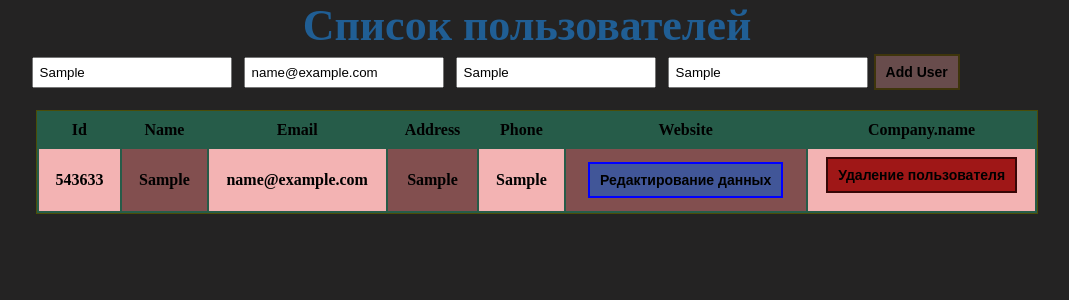
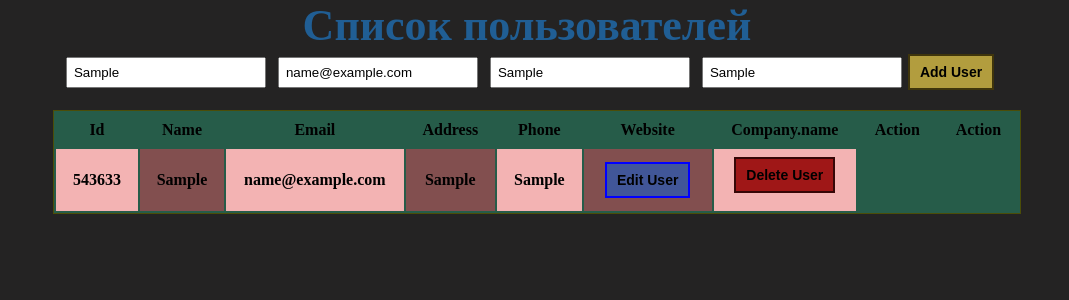
Before and after one commit to AnnVinogradova/Jsone.app.next.js, a Next.js app: page / in a window 1280 px wide. Both pictures are taken after typing "Sample", "name@example.com", "Sample", "Sample" into the empty fields and a click on the button "Add User". Shown: the top 300 px of the page, without its empty margins (113-1182 px from the left). Built offline with nearby package versions, Linux system fonts and the light colour scheme; no server answers.

Commit message:
Работает удаление

```diff
--- /dev/null
+++ b/components/EditMember.js
@@ -0,0 +1,11 @@
+export default function EditMember() {
+	return <>
+		<tr>
+			<td><input type='text' name='username' placeholder="Enter Name"></input></td>
+			<td><input type='text' name='email' placeholder="Enter Email"></input></td>
+			<td><input type='text' name='phone' placeholder="Enter Phone"></input></td>
+			<td><input type='text' name='website' placeholder="Enter Website"></input></td>
+			<td><button type='submit'>Update User</button></td>
+		</tr>
+	</>
+}
--- a/components/FeachApi.js
+++ b/components/FeachApi.js
@@ -1,4 +1,5 @@
-import { useEffect, useState } from 'react'
+import { userAgentFromString } from 'next/server'
+import { useEffect, useRef, useState } from 'react'
 import Table from './Table'
 
 export default function FeachAPI() {
@@ -31,9 +32,18 @@ export default function FeachAPI() {
 		setUser(prevData => prevData.concat(newUser))
 	}
 
+	function handleEdit() {
+
+	}
+
+	function handleDelete(id) {
+		const updateData = user.filter((u) => id !== u.id)
+		setUser(updateData)
+	}
+
 	return <>
 		<div className='table-block'>
-			<Table user={user} handleValues={handleValues} />
+			<Table user={user} handleValues={handleValues} handleDelete={handleDelete} />
 		</div>
 	</>
 }
--- a/components/Table.js
+++ b/components/Table.js
@@ -1,15 +1,17 @@
+import EditMember from "./EditMember"
 
-
-export default function Table({ user, handleDelete, handleValues }) {
+export default function Table({ user, handleDelete, handleValues, handleEdit }) {
 	return <>
 		<div>
+			<div className="add-form">
 				<form onSubmit={handleValues}>
 					<input type='text' name='username' placeholder="Enter Name"></input>
 					<input type='text' name='email' placeholder="Enter Email"></input>
 					<input type='text' name='phone' placeholder="Enter Phone"></input>
 					<input type='text' name='website' placeholder="Enter Website"></input>
-				<button>Add User</button>
+					<button className="add-btn">Add User</button>
 				</form>
+			</div>
 			<table className='table'>
 				<thead>
 					<tr>
@@ -20,6 +22,8 @@ export default function Table({ user, handleDelete, handleValues }) {
 						<th>Phone</th>
 						<th>Website</th>
 						<th>Company.name</th>
+						<th>Action</th>
+						<th>Action</th>
 					</tr>
 				</thead>
 				<tbody>
@@ -28,13 +32,15 @@ export default function Table({ user, handleDelete, handleValues }) {
 							<th>{item.id}</th>
 							<th>{item.username}</th>
 							<th>{item.email}</th>
+							{/* <th>{item.address.city}</th> */}
 							<th>{item.phone}</th>
 							<th>{item.website}</th>
+							{/* <th>{item.company.name}</th> */}
 							<th>
-								<button className="edit-btn" onClick={() => { handleUpdate(item) }}>Редактирование данных</button>
+								<button className="edit-btn" onClick={() => { handleEdit }}>Edit User</button>
 							</th>
 							<th>
-								<button className="delete-btn" onClick={() => { handleDelete(item) }}>Удаление пользователя</button>
+								<button className="delete-btn" onClick={() => { handleDelete(item.id) }}>Delete User</button>
 							</th>
 						</tr>
 					)))}
--- a/stylus/style.css
+++ b/stylus/style.css
@@ -82,3 +82,12 @@ input{
 	width: 200px;
 	padding: 6px;
 }
+
+.add-form{
+	display: flex;
+	justify-content: center;
+}
+
+.add-btn{
+	background-color: #b29d3e;
+}
```
Lines whose indentation alone changed are shown as unchanged.
